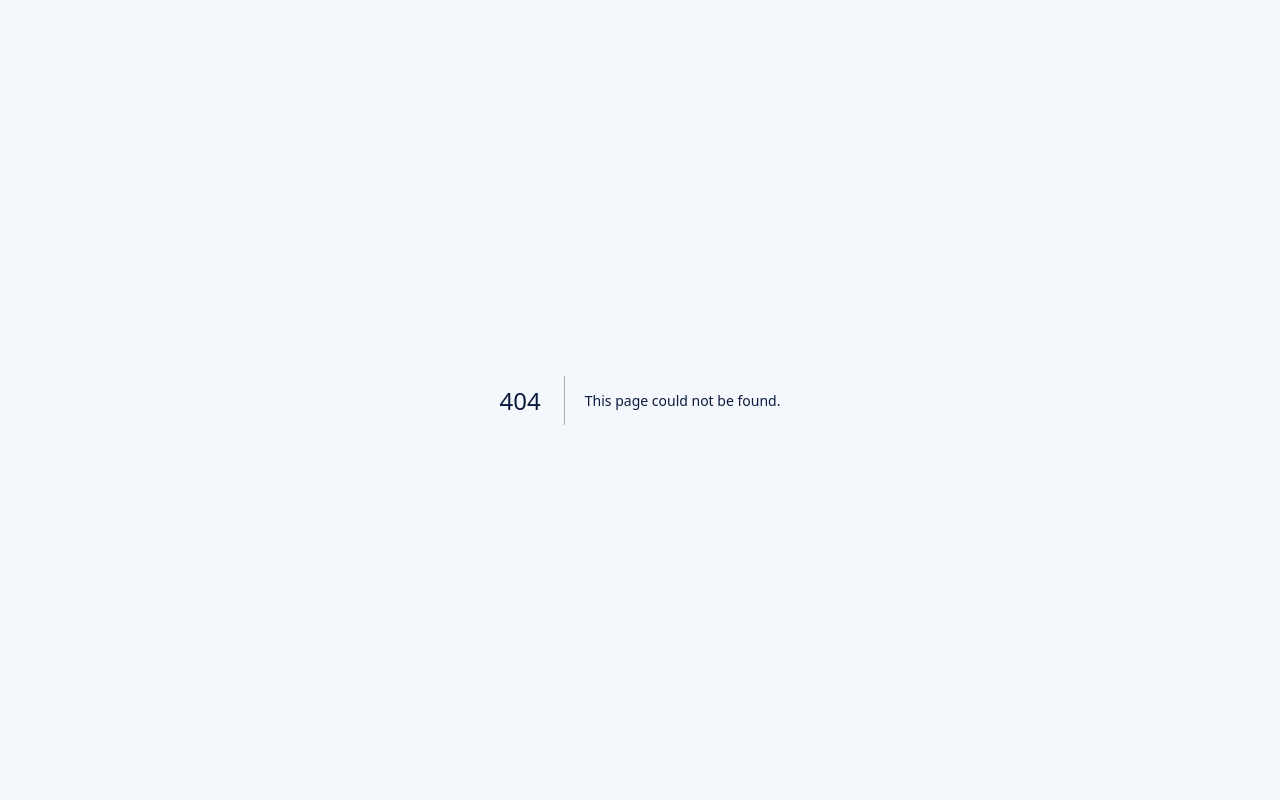
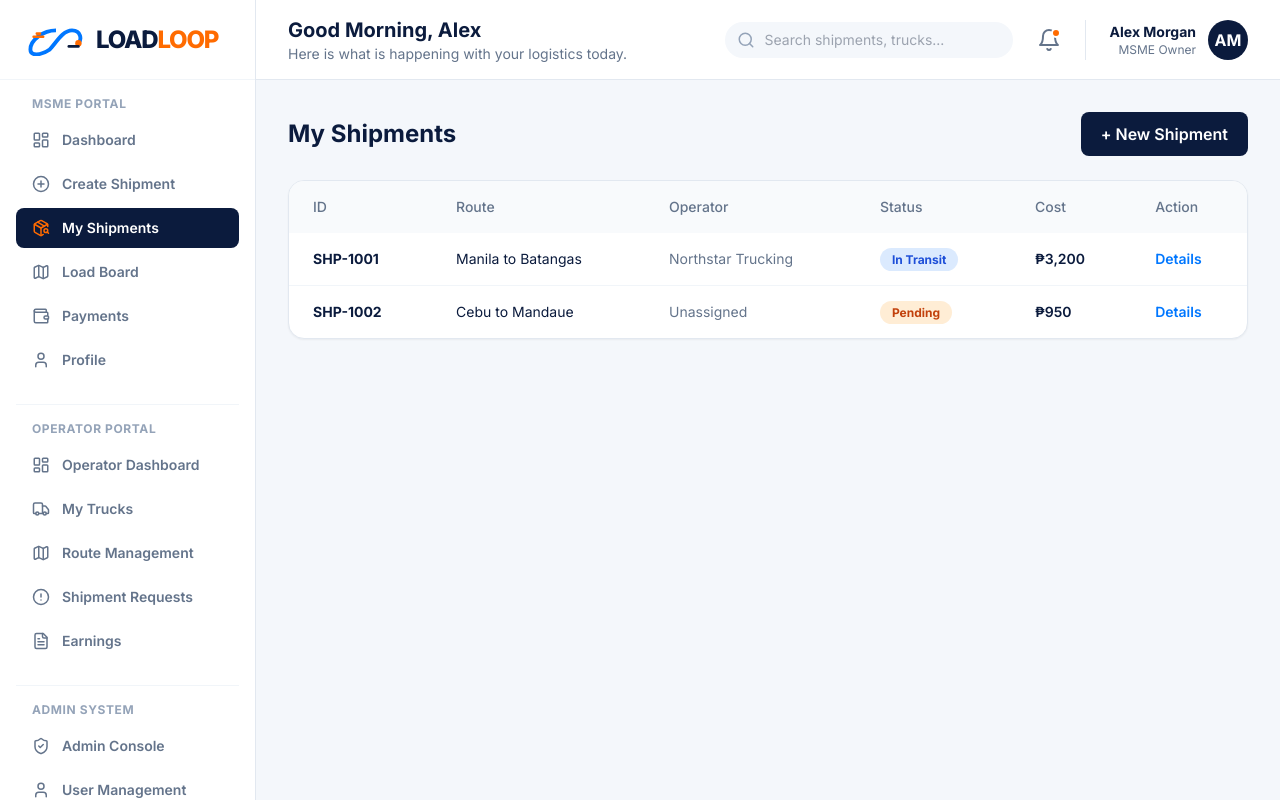
Before and after one commit to adiyel/loadloop-prototype, a Next.js app: page /dashboard/shipments in a window 1280 px wide. Before the commit this address had no page. Built offline with nearby package versions, Linux system fonts and the light colour scheme.

Commit message:
Create page.tsx

```diff
--- /dev/null
+++ b/app/dashboard/shipments/page.tsx
@@ -0,0 +1,53 @@
+"use client";
+import { useApp } from "@/context/AppContext";
+import Link from "next/link";
+
+export default function MyShipments() {
+  const { shipments } = useApp();
+
+  return (
+    <div className="space-y-6">
+      <div className="flex justify-between items-center">
+        <h1 className="text-2xl font-bold text-brand-navy">My Shipments</h1>
+        <Link href="/dashboard/create" className="bg-brand-navy text-white px-5 py-2.5 rounded-lg font-semibold hover:bg-slate-800 transition">
+          + New Shipment
+        </Link>
+      </div>
+
+      <div className="bg-white rounded-2xl shadow-sm border border-slate-200 overflow-hidden">
+        <table className="w-full text-left text-sm">
+          <thead className="bg-slate-50 text-slate-500">
+            <tr>
+              <th className="px-6 py-4 font-medium">ID</th>
+              <th className="px-6 py-4 font-medium">Route</th>
+              <th className="px-6 py-4 font-medium">Operator</th>
+              <th className="px-6 py-4 font-medium">Status</th>
+              <th className="px-6 py-4 font-medium">Cost</th>
+              <th className="px-6 py-4 font-medium">Action</th>
+            </tr>
+          </thead>
+          <tbody className="divide-y divide-slate-100">
+            {shipments.map((s) => (
+              <tr key={s.id} className="hover:bg-slate-50">
+                <td className="px-6 py-4 font-bold text-brand-navy">{s.id}</td>
+                <td className="px-6 py-4">{s.origin} to {s.dest}</td>
+                <td className="px-6 py-4 text-slate-500">{s.operator}</td>
+                <td className="px-6 py-4">
+                  <span className={`px-3 py-1 rounded-full text-xs font-bold ${
+                    s.status === "Delivered" ? "bg-green-100 text-green-700" :
+                    s.status === "In Transit" ? "bg-blue-100 text-blue-700" :
+                    "bg-orange-100 text-orange-700"
+                  }`}>{s.status}</span>
+                </td>
+                <td className="px-6 py-4 font-semibold">{s.cost}</td>
+                <td className="px-6 py-4">
+                  <Link href={`/dashboard/shipments/${s.id}`} className="text-brand-blue font-semibold hover:underline">Details</Link>
+                </td>
+              </tr>
+            ))}
+          </tbody>
+        </table>
+      </div>
+    </div>
+  );
+}
```
